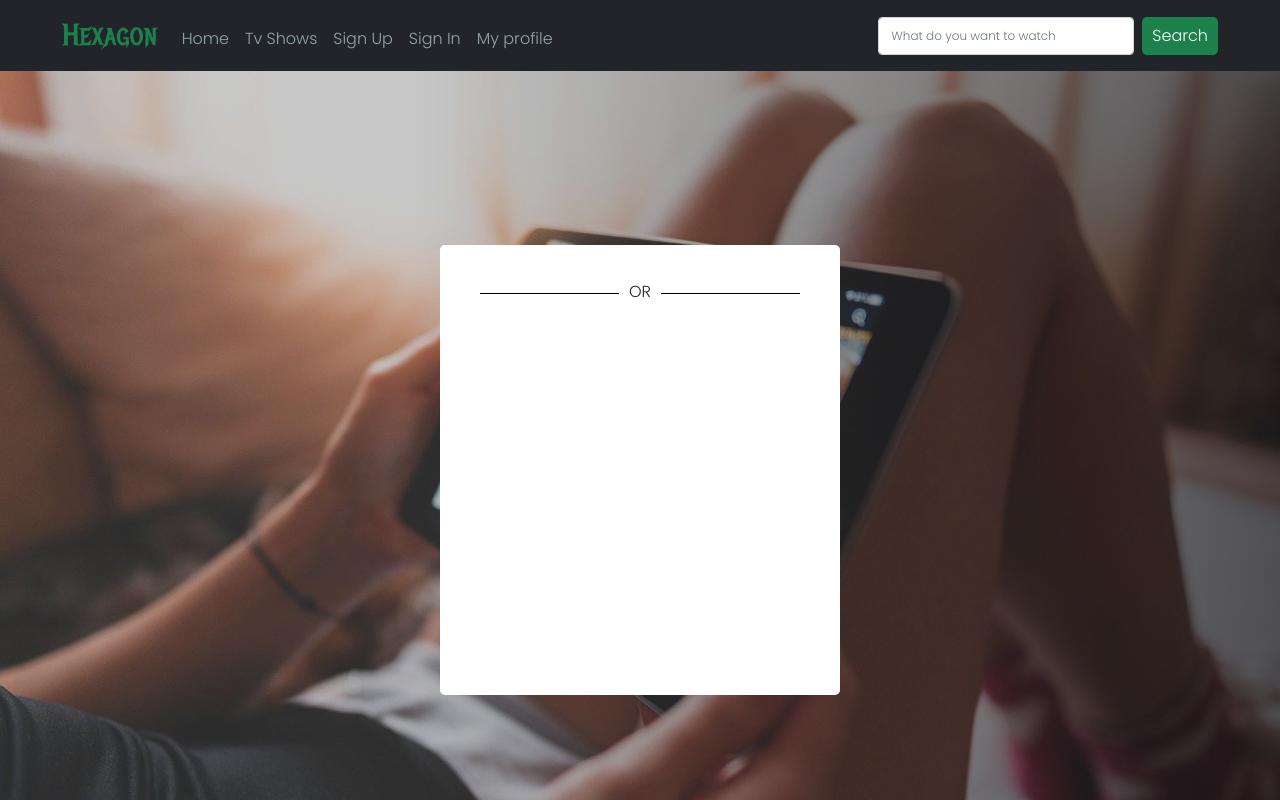
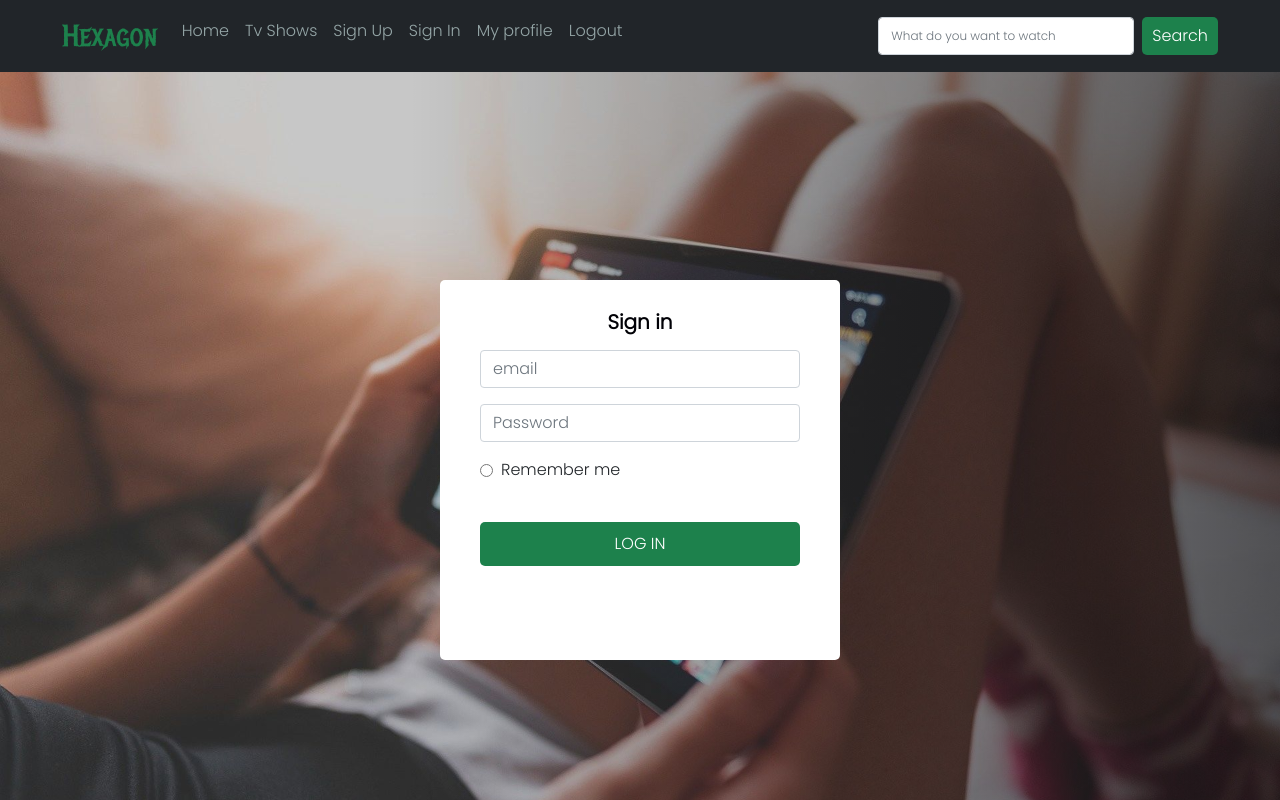
Before and after one commit to iceddrop/Hexagon, a React (Vite) app: page /signin in a window 1280 px wide. Shown: the top 800 px of the page. Built offline with nearby package versions, Linux system fonts and the light colour scheme; a web font is replaced by a local one.

Commit message:
feat:signup and login authentication fully functional using firebase

```diff
--- /dev/null
+++ b/firebase-config.jsx
@@ -0,0 +1,23 @@
+// Import the functions you need from the SDKs you need
+import { initializeApp } from "firebase/app";
+import { getAuth } from "firebase/auth";
+
+// TODO: Add SDKs for Firebase products that you want to use
+// https://firebase.google.com/docs/web/setup#available-libraries
+// Your web app's Firebase configuration
+
+const firebaseConfig = {
+  apiKey: "AIzaSyDAIv-s3anrQkhGl-qfRpFhxN5eSThR5vc",
+  authDomain: "hexagon-10fc0.firebaseapp.com",
+  projectId: "hexagon-10fc0",
+  storageBucket: "hexagon-10fc0.appspot.com",
+  messagingSenderId: "1072574112522",
+  appId: "1:1072574112522:web:65fc4e184aed9894dc90f3"
+};
+
+// Initialize Firebase
+const app = initializeApp(firebaseConfig);
+
+// Initialize Firebase Authentication and get a reference to the service
+export const auth = getAuth(app);
+export default app;
--- a/package.json
+++ b/package.json
@@ -14,6 +14,7 @@
     "@fortawesome/react-fontawesome": "^0.2.0",
     "@react-oauth/google": "^0.12.1",
     "axios": "^1.7.2",
+    "firebase": "^10.12.5",
     "framer-motion": "^7.2.1",
     "jwt-decode": "^4.0.0",
     "react": "^18.2.0",
--- a/src/App.css
+++ b/src/App.css
@@ -282,7 +282,7 @@ color:hsl(148, 63%, 31%);
 
 .signup-body{
   width:400px;
-  height:450px;
+  height:380px;
   background:white;
   padding: 30px 40px 30px 40px;
   font-family:poppins;
--- a/src/components/home.jsx
+++ b/src/components/home.jsx
@@ -54,6 +54,8 @@ export default function Home() {
     />
   ));
 
+
+
   return (
     <>
       <section
@@ -74,7 +76,7 @@ export default function Home() {
                 HOW IT WORKS
               </a>
               <a href="#" className="btn-2">
-                START A WATCHLIST
+                START WATCHLIST
               </a>
             </div>
           </div>
--- a/src/components/navbar.jsx
+++ b/src/components/navbar.jsx
@@ -1,11 +1,12 @@
 import React from 'react'
 import { FaBars } from 'react-icons/fa'
 import Search from './search'
-import { Link } from 'react-router-dom'
-
+import { Link, useNavigate } from 'react-router-dom'
+import { signOut } from "firebase/auth";
+import { auth } from "../../firebase-config";
 
 export default function Navbar() {
-
+  const navigate = useNavigate();
   //store search input field data here
   const [searchInput, setSearchInput] = React.useState('')
   //store data gotten from API here
@@ -38,38 +39,52 @@ export default function Navbar() {
   )
   )
 
+  const handleLogout = () => {
+    signOut(auth)
+      .then(() => {
+        // Sign-out successful, handle redirect or UI update
+        navigate("/signin")
+
+      })
+      .catch((error) => {
+        console.error("Sign out error", error);
+      });
+  };
 
   return (
     <>
              <nav className="bg-dark navbar navbar-expand-md fixed-top navbar-light" >
-        <div class="container-fluid">
-          <a class="navbar-brand" href="#">Hexagon</a>
-          <button class="navbar-toggler" type="button" data-bs-toggle="collapse" data-bs-target="#navbarTogglerDemo02" aria-controls="navbarTogglerDemo02" aria-expanded="false" aria-label="Toggle navigation">
+        <div className="container-fluid">
+          <a className="navbar-brand" href="#">Hexagon</a>
+          <button className="navbar-toggler" type="button" data-bs-toggle="collapse" data-bs-target="#navbarTogglerDemo02" aria-controls="navbarTogglerDemo02" aria-expanded="false" aria-label="Toggle navigation">
             <FaBars />
           </button>
-          <div class="collapse navbar-collapse navbar-drop" id="navbarTogglerDemo02">
-            <ul class="navbar-nav me-auto mb-2 mb-lg-0">
-              <li class="nav-item">
-                <Link to='./' className="nav-link" aria-current="page" >Home</Link>
+          <div className="collapse navbar-collapse navbar-drop" id="navbarTogglerDemo02">
+            <ul className="navbar-nav me-auto mb-2 mb-lg-0">
+              <li className="nav-item">
+                <Link to='./home' className="nav-link" aria-current="page" >Home</Link>
               </li>
-              <li class="nav-item">
+              <li className="nav-item">
                 <Link to='./showCategories' className="nav-link" href="#">Tv Shows</Link>
               </li>
-              <li class="nav-item">
-                <Link to='./signup' className="nav-link " >Sign Up</Link>
+              <li className="nav-item">
+                <Link to='./' className="nav-link " >Sign Up</Link>
               </li>
-              <li class="nav-item">
+              <li className="nav-item">
                 <Link to='./signin' className="nav-link " >Sign In</Link>
               </li>
-              <li class="nav-item">
-                <Link to='#' className="nav-link " >My profile</Link>
+              <li className="nav-item">
+                <Link to='/profile' className="nav-link " >My profile</Link>
+              </li>
+              <li className="nav-item">
+                <p className="nav-link " onClick={handleLogout}>Logout</p>
               </li>
             </ul>
 
           </div>
-          <form class="d-flex">
-            <input class="form-control form me-2" onChange={handleChange} value={searchInput} type="search" placeholder="What do you want to watch" aria-label="Search" />
-            <button class="search-btn" onClick={search} type="submit">Search</button>
+          <form className="d-flex">
+            <input className="form-control form me-2" onChange={handleChange} value={searchInput} type="search" placeholder="What do you want to watch" aria-label="Search" />
+            <button className="search-btn" onClick={search} type="submit">Search</button>
           </form>
         </div>
 
--- a/src/components/signin.jsx
+++ b/src/components/signin.jsx
@@ -1,8 +1,8 @@
-import React from "react";
+import React, { useState } from "react";
 import background from "../assets/Untitled.jpeg";
-import { GoogleLogin } from "@react-oauth/google";
-import { useGoogleLogin } from "@react-oauth/google";
-import axios from "axios";
+import { signInWithEmailAndPassword } from "firebase/auth";
+import { auth } from "../../firebase-config";
+import { useNavigate } from "react-router-dom";
 /*onSuccess={(credentialResponse) => {
   var credentialResponseDecoded = jwtDecode(credentialResponse.credential);
   console.log(credentialResponseDecoded);
@@ -12,42 +12,81 @@ onError={() => {
 }}*/
 
 export default function Signin() {
-    const handleLoginSuccess = (response) => {
-      console.log("Google login response", response);
+  const [formData, setFormData] = React.useState({
+    email: "",
+    password: "",
+    subscribe: false,
+  });
 
-      axios.post("http://localhost/Tomiwa/php/Hexagon-backend/index.php", {
-          token: response.credential,
+  const [error,setError] = useState('');
+  const navigate = useNavigate();
+
+  const onLogin = (e) => {
+    e.preventDefault();
+    signInWithEmailAndPassword(auth, formData.email, formData.password)
+      .then((userCredential) => {
+        // Signed in
+        const user = userCredential.user;
+        navigate("/home");
+        console.log(user);
       })
-        .then((res) => {
-          console.log("Server response", res.data);
-          localStorage.setItem("user", JSON.stringify(res.data));
-          window.location.href = "../pages/profile.jsx";
-        })
-        .catch((err) => {
-          console.error("Error logging in with Google", err);
+      .catch((error) => {
+        const errorCode = error.code;
+        const errorMessage = error.message;
+        setError(errorCode, errorMessage);
       });
   };
 
-    const handleLoginFailure = (error) => {
-      console.error("Google login failed", error);
+  function handleChange(event) {
+    const { name, value, type, checked } = event.target;
+    setFormData((prevFormData) => {
+      return {
+        ...prevFormData,
+        [name]: value,
       };
+    });
+  }
   return (
     <div className="signup" style={{ backgroundImage: `url(${background})` }}>
       <div className="overlay-2">
         <div className="signup-body">
-
-          <div className="alternative mt-3">
-            <p className="text-center alternative-text">
-              <span>OR</span>
-            </p>
-            <div className="alternative-btn-div">
-            <GoogleLogin
-        onSuccess={handleLoginSuccess}
-        onError={handleLoginFailure}
+          <h5 className="signup-title text-center">Sign in</h5>
+          <form className="signup-form">
+            <input
+              type="text"
+              placeholder="email"
+              onChange={handleChange}
+              name="email"
+              value={formData.email}
+              className="form-control mt-2"
             />
-
+            <input
+              type="password"
+              placeholder="Password"
+              onChange={handleChange}
+              name="password"
+              value={formData.password}
+              className="form-control mt-3"
+            />
+            <div className="remember-div d-flex align-items-center mt-3">
+              <input
+                type="radio"
+                id="subscribe"
+                onChange={handleChange}
+                name="subscribe"
+                checked={formData.subscribe}
+              />
+              <label className="ms-2" htmlFor="remember">
+                Remember me
+              </label>
             </div>
+            <p className="text-danger pt-2">{error}</p>
+            <div className="signup-btn-div mt-3">
+              <button onClick={onLogin} className="signup-btn">
+                LOG IN
+              </button>
             </div>
+          </form>
         </div>
       </div>
     </div>
--- a/src/components/signup.jsx
+++ b/src/components/signup.jsx
@@ -1,20 +1,22 @@
-import React from 'react'
-import {Link} from 'react-router-dom'
-import background from '../assets/Untitled.jpeg'
+import React from 'react';
+import {Link, useNavigate} from 'react-router-dom';
+import background from '../assets/Untitled.jpeg';
+import { createUserWithEmailAndPassword} from "firebase/auth";
+import { auth } from "../../firebase-config";
+
 
 export default function Signup(){
     const [formData, setFormData] = React.useState({
-        name: '',
         email: "",
         password: "",
-        confirmPassword: "",
         subscribe: false
       }
     )
 
     const [success,setSuccess] = React.useState('')
-    const [passwordMatch,setPasswordMatch] = React.useState('')
-    const [submitMessage,setSubmitMessage] = React.useState('')
+    const [passwordQuality,setPasswordQuality] = React.useState('')
+    const [error,setError] = React.useState('')
+    const navigate = useNavigate();
     function handleChange(event){
         const{name, value, type, checked} = event.target
         setFormData(prevFormData =>{
@@ -25,31 +27,31 @@ export default function Signup(){
         })
     }
 
-    function handleSubmit(event){
-        event.preventDefault()
-        const {password, confirmPassword, subscribe} = formData
-        if(password === confirmPassword){
-        return   setSuccess('Done! Proceed to log in') & setPasswordMatch('')
-        }else{
-          return setPasswordMatch("passwords do not match") & setSuccess('')
-        }
+    const handleSubmit = async (e) => {
+        e.preventDefault()
+        const {password, email} = formData
+        await createUserWithEmailAndPassword(auth, email, password)
+        .then((userCredential) => {
+            // Signed in
+            const user = userCredential.user;
+            console.log(user);
+           navigate("/signin")
+            // ...
+        })
+        .catch((error) => {
+            const errorCode = error.code;
+            const errorMessage = error.message;
+            setError(errorMessage);
+            // ..
+        })
     }
 
     return(
         <div className='signup' style={{ backgroundImage: `url(${background})`}}>
             <div className='overlay-2'>
-
-                <div class='signup-body'>
+                <div className='signup-body'>
                     <h5 className='signup-title text-center'>Create an account</h5>
                     <form className='signup-form' onSubmit={handleSubmit}>
-                    <input
-                    type="text"
-                    placeholder='Name'
-                    onChange={handleChange}
-                    name="name"
-                    value={formData.name}
-                    className='form-control mt-2'
-                    />
                     <input
                     type="email"
                     placeholder='Email address'
@@ -66,18 +68,10 @@ export default function Signup(){
                     value={formData.password}
                     className='form-control mt-3'
                     />
-                    <input
-                    type="password"
-                    placeholder='Confirm password'
-                    onChange={handleChange}
-                    name="confirmPassword"
-                    value={formData.confirmPassword}
-                    className='form-control mt-3'
-                    />
                     <div className='signup-btn-div mt-4'>
-                    <button className='signup-btn'>SIGN UP</button>
-                    <p className='text-center mt-3'>{success}</p>
-                    <p className='text-center text-danger'>{passwordMatch}</p>
+                    <button onClick={handleSubmit} className='signup-btn'>SIGN UP</button>
+                    <p className='text-center mt-3 text-danger'>{error}</p>
+                    <p className='text-center text-danger'>{passwordQuality}</p>
 
                     </div>
                     <p className='text-center'>Already have an account ? <Link to='/signin'>Login here</Link></p>
--- a/src/pages/profile.jsx
+++ b/src/pages/profile.jsx
@@ -1,17 +1,23 @@
-import { AuthContext } from '../context/AuthContext';
-import React, { useContext } from 'react';
-export default function Profile(){
-    const { user } = useContext(AuthContext);
-    return(
-        <div>
-        <h1>Dashboard</h1>
-        {user && (
-          <div>
-            <p>Name: {user.name}</p>
-            <p>Email: {user.email}</p>
-            <img src={user.picture} alt="Profile" />
-          </div>
-        )}
-      </div>
-    )
+
+import React, { useContext } from "react";
+import { signOut } from "firebase/auth";
+import { auth } from "../../firebase-config";
+
+export default function Profile() {
+  const handleLogout = () => {
+    signOut(auth)
+      .then(() => {
+        // Sign-out successful, handle redirect or UI update
+        console.log("User signed out");
+      })
+      .catch((error) => {
+        console.error("Sign out error", error);
+      });
+  };
+
+  return (
+    <div className="px-30">
+      <button className="btn" onClick={handleLogout}>logOut</button>
+    </div>
+  );
 }
```
Also changed, not shown: src/App.jsx (+2 -6 lines), src/components/useAuth.jsx (added, +21 -0 lines), src/components/ProtectedRoutes.js (added), 1 other file (tests, documents, lock files or other folders). Lines whose indentation alone changed are shown as unchanged.
